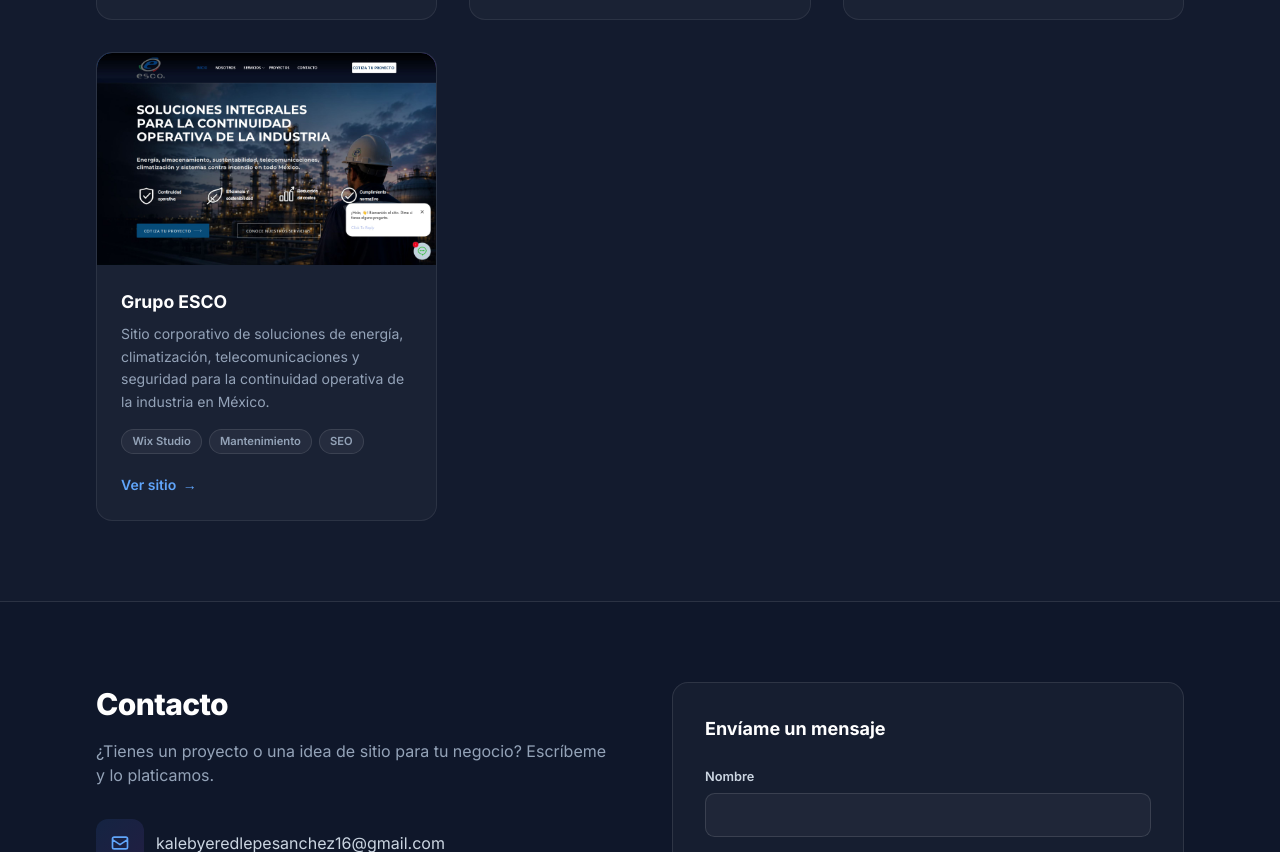
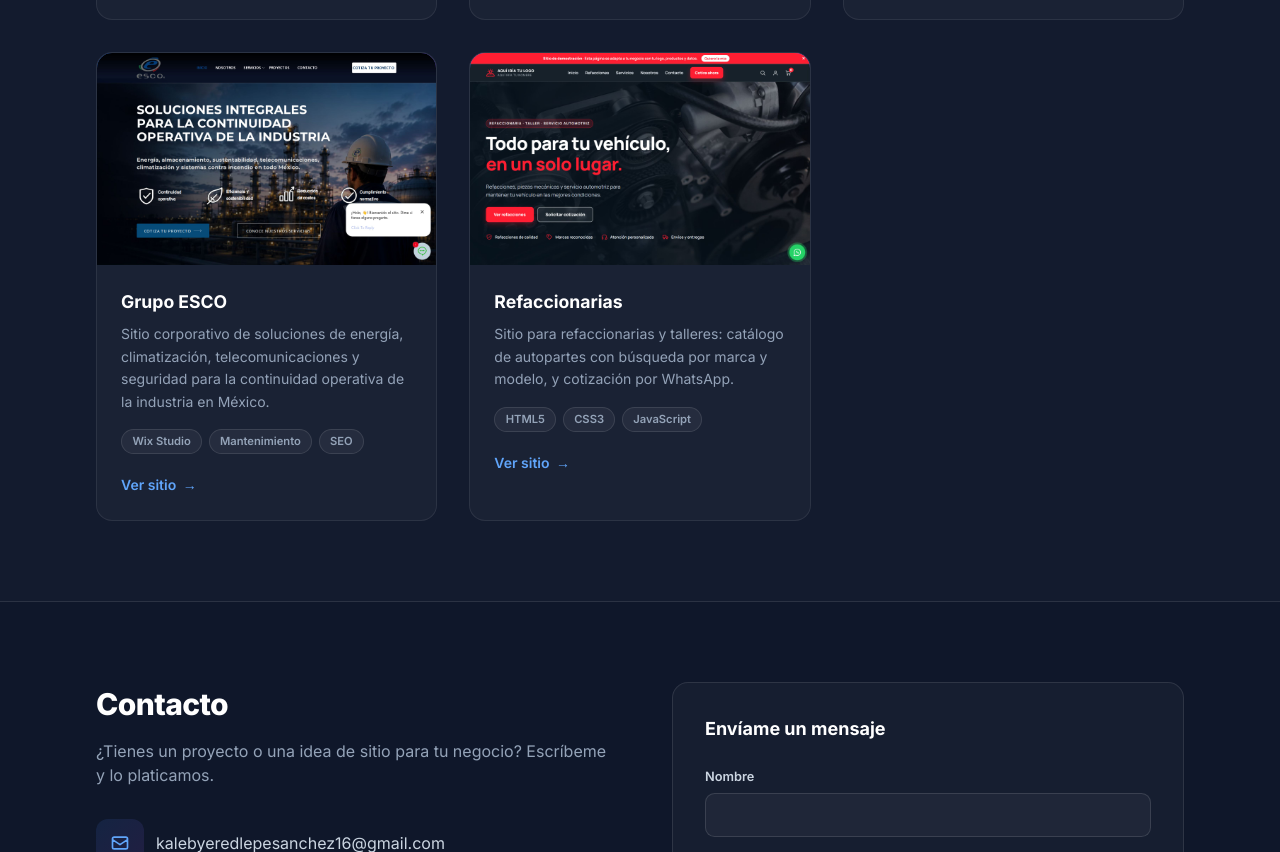
Before and after one commit to LHABOL/Portfolio-personal, a website: page index.html in a window 1280 px wide. Shown: the part 3278-4130 px from the top of the page. Drawn offline with nearby package versions, Linux system fonts and the light colour scheme.

Commit message:
feat(proyectos): agrega Refaccionarias
Tarjeta, preview y entrada en scripts/screenshots.mjs.

Co-Authored-By: Claude Sonnet 5.5 <noreply@anthropic.com>

```diff
--- a/index.html
+++ b/index.html
@@ -444,6 +444,23 @@
             </div>
           </article>
 
+          <!-- Refaccionarias -->
+          <article class="reveal project-card">
+            <a href="https://refaccionaria-alpha.vercel.app/" target="_blank" rel="noopener" class="project-thumb">
+              <img src="assets/img/refaccionarias.jpg" alt="Vista previa del sitio Refaccionarias" loading="lazy" class="h-full w-full object-cover object-top" />
+            </a>
+            <div class="p-6">
+              <h3 class="project-title">Refaccionarias</h3>
+              <p class="project-desc">Sitio para refaccionarias y talleres: catálogo de autopartes con búsqueda por marca y modelo, y cotización por WhatsApp.</p>
+              <div class="project-badges">
+                <span class="badge">HTML5</span><span class="badge">CSS3</span><span class="badge">JavaScript</span>
+              </div>
+              <a href="https://refaccionaria-alpha.vercel.app/" target="_blank" rel="noopener" class="project-link">
+                Ver sitio <span aria-hidden="true">→</span>
+              </a>
+            </div>
+          </article>
+
         </div>
       </div>
     </section>
--- a/scripts/screenshots.mjs
+++ b/scripts/screenshots.mjs
@@ -44,6 +44,7 @@ const SITES = [
   { slug: 'galu-papeleria',       url: 'https://galu-papeleria.vercel.app/',          settle: 7000 },
   { slug: 'trapillo-shop',        url: 'https://trapillo-shop.vercel.app/',           settle: 3500, unlock: true, scrollFrac: 0.13 },
   { slug: 'esco-pq',              url: 'https://www.esco-pq.com/',                    settle: 4000 },
+  { slug: 'refaccionarias',       url: 'https://refaccionaria-alpha.vercel.app/',     settle: 4000 },
 ];
 
 const sleep = (ms) => new Promise((r) => setTimeout(r, ms));
```
Also changed, not shown: assets/img/refaccionarias.jpg (added).
